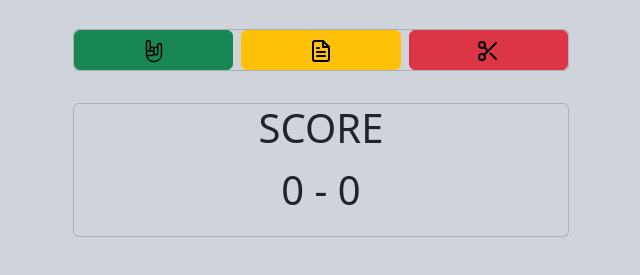
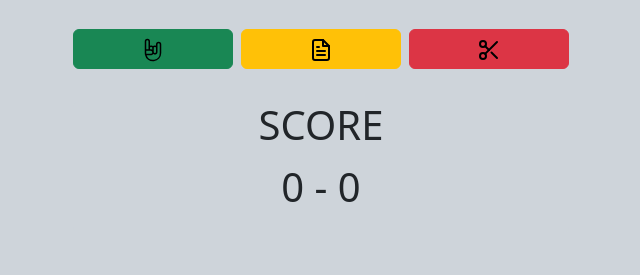
Before and after one commit to RedNoodle325/rps-top, a plain HTML site: page index.html in a window 1280 px wide. Shown: the part 299-574 px from the top of the page, 319-959 px from the left. Drawn offline with nearby package versions, Linux system fonts and the light colour scheme.

Commit message:
removed borders

```diff
--- a/index.html
+++ b/index.html
@@ -20,7 +20,7 @@
         </div>
         <div id="cpuCard" class="d-flex card justify-content-center align-items-center bg-dark-subtle fs-1 text-center border-4">CPU </div>
       </div>
-      <div class="btnGroup d-flex flex-row card bg-dark-subtle">
+      <div class="btnGroup d-flex flex-row card border-0 bg-dark-subtle">
         <button type="button" class="rock btn btn-success" data-choice="ROCK">
           <img src="./assets/rock.svg" class="bi">
         </button>
@@ -31,7 +31,7 @@
           <img src="./assets/scissors.svg" class="bi">
         </button>
       </div>
-      <div class="d-flex card scoreCard bg-dark-subtle flex-column justify-content-around">
+      <div class="d-flex card scoreCard bg-dark-subtle border-0 flex-column justify-content-around">
         <h3 class="text-center fs-1">SCORE</h1>
         <p class="totalScore text-center fs-1">0 - 0</p>
       </div>
```
